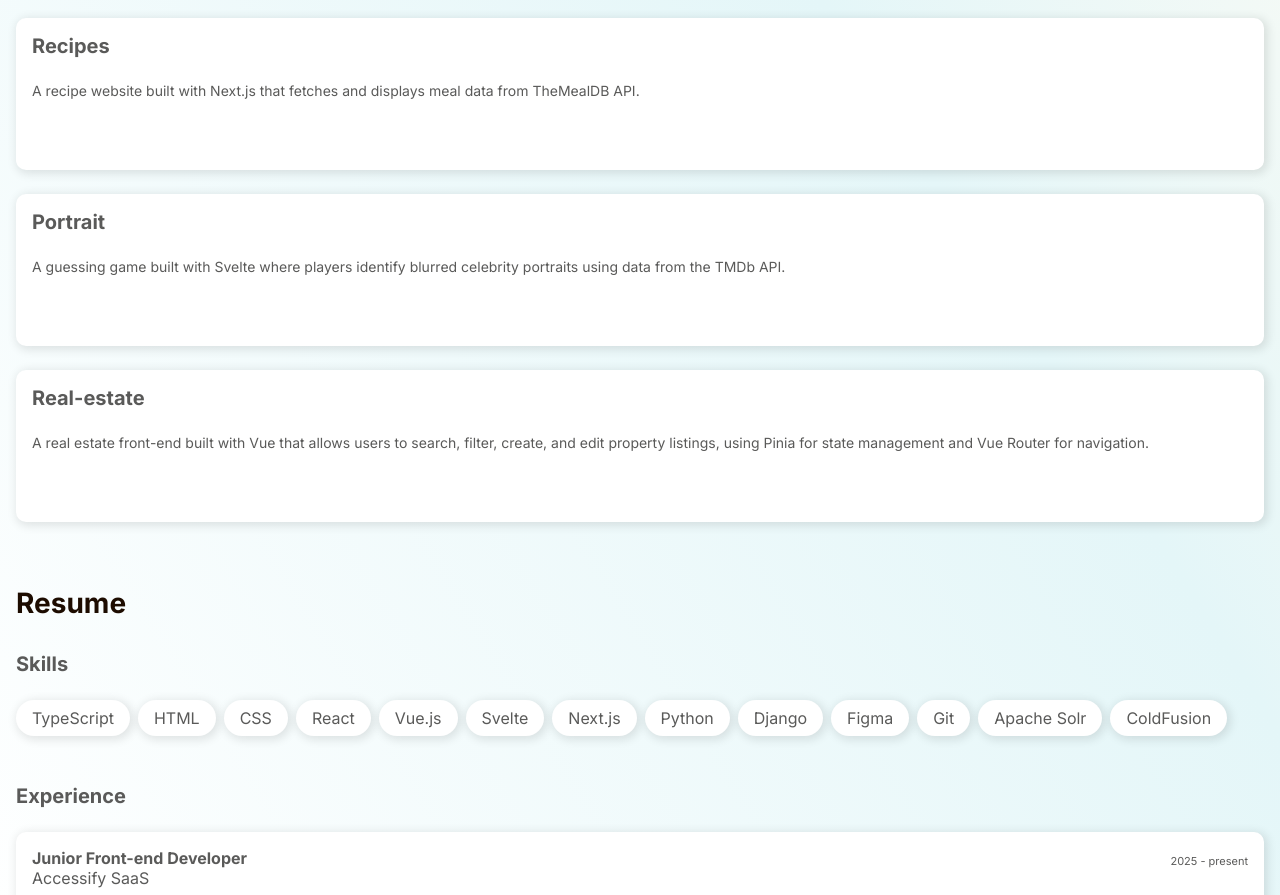
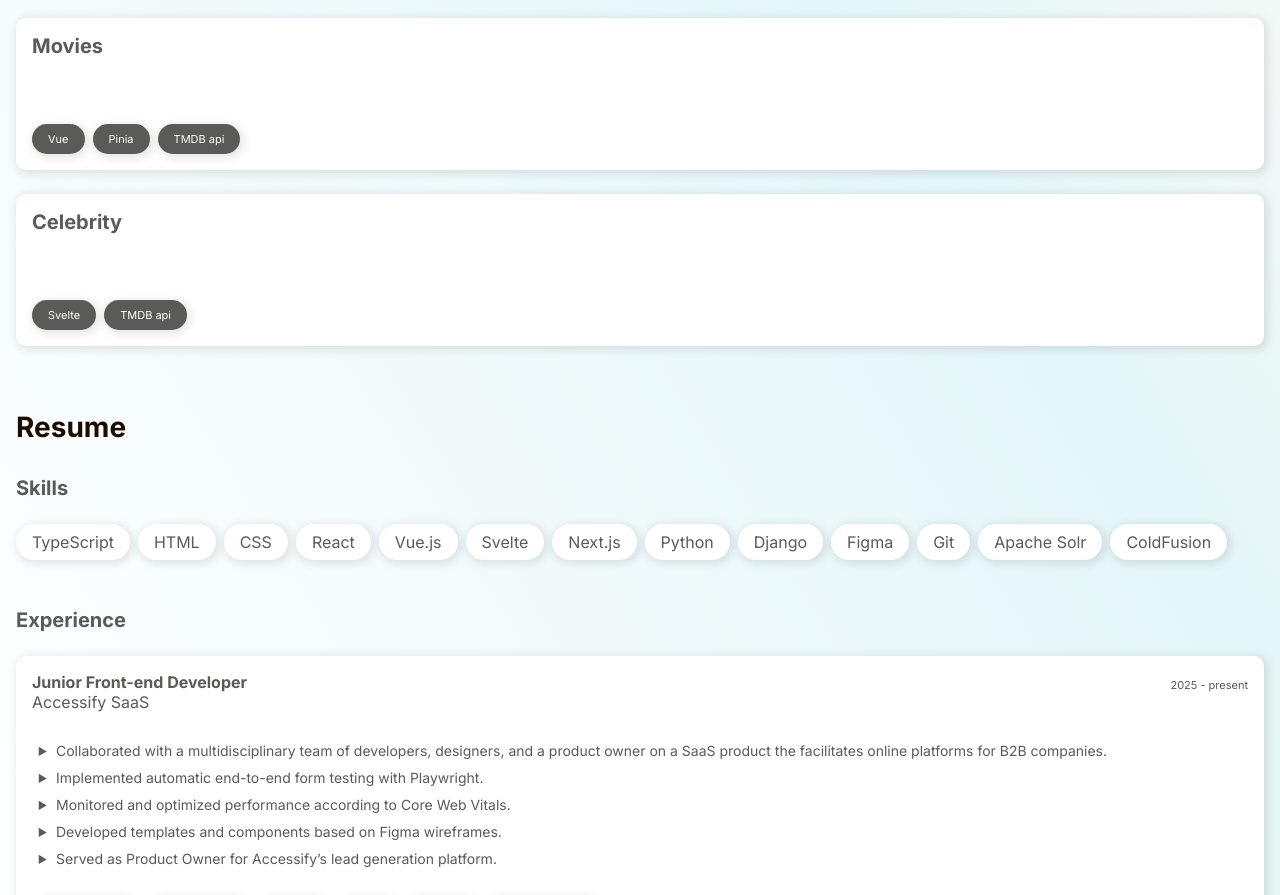
Before and after one commit to crvdam/portfolio_v3, a React (Vite) app in the folder portfolio_v3/: page / in a window 1280 px wide. Shown: the part 600-1495 px from the top of the page. Built offline with nearby package versions, Linux system fonts and the light colour scheme.

Commit message:
added projects

```diff
--- a/portfolio_v3/src/Main/Main.css
+++ b/portfolio_v3/src/Main/Main.css
@@ -44,6 +44,20 @@ h1 {
 
 .project {
   min-height: 120px;
+  position: relative;
+
+  a {
+    position: absolute;
+    top: 0;
+    left: 0;
+    right: 0;
+    bottom: 0;
+    padding: 1rem;
+    display: flex;
+    flex-direction: column;
+    justify-content: space-between;
+    text-decoration: none;
+  }
 }
 
 .resume-subcategory {
@@ -63,6 +77,11 @@ h1 {
   box-shadow: var(--box-shadow);
 }
 
+.skill.light {
+  background-color: var(--clr-text);
+  color: var(--bg-secondary);
+}
+
 .function-wrapper {
   display: flex;
   justify-content: space-between;
--- a/portfolio_v3/src/Main/Main.tsx
+++ b/portfolio_v3/src/Main/Main.tsx
@@ -17,26 +17,25 @@ function Main() {
         <h2 className="section-title">Projects</h2>
         <ul className="tile-list">
           <li className="tile project">
-            <h3>Recipes</h3>
-            <p className="text-small">
-              A recipe website built with Next.js that fetches and displays meal
-              data from TheMealDB API.
-            </p>
+            <a href="https://movies.casparvandam.com">
+              <h3>Movies</h3>
+
+              <ul className="skill-list">
+                <li className="skill light text-tiny">Vue</li>
+                <li className="skill light text-tiny">Pinia</li>
+                <li className="skill light text-tiny">TMDB api</li>
+              </ul>
+            </a>
           </li>
           <li className="tile project">
-            <h3>Portrait</h3>
-            <p className="text-small">
-              A guessing game built with Svelte where players identify blurred
-              celebrity portraits using data from the TMDb API.
-            </p>
-          </li>
-          <li className="tile project">
-            <h3>Real-estate</h3>
-            <p className="text-small">
-              A real estate front-end built with Vue that allows users to
-              search, filter, create, and edit property listings, using Pinia
-              for state management and Vue Router for navigation.
-            </p>
+            <a href="https://celebrity.casparvandam.com">
+              <h3>Celebrity</h3>
+
+              <ul className="skill-list">
+                <li className="skill light text-tiny">Svelte</li>
+                <li className="skill light text-tiny">TMDB api</li>
+              </ul>
+            </a>
           </li>
         </ul>
       </section>
@@ -95,12 +94,12 @@ function Main() {
               <br></br>
             </ul>
             <ul className="skill-list">
-              <li className="skill">ColdFusion</li>
-              <li className="skill">JavaScript</li>
-              <li className="skill">HTML</li>
-              <li className="skill">CSS</li>
-              <li className="skill">Figma</li>
-              <li className="skill">Apache Solr</li>
+              <li className="skill light text-small">ColdFusion</li>
+              <li className="skill light text-small">JavaScript</li>
+              <li className="skill light text-small">HTML</li>
+              <li className="skill light text-small">CSS</li>
+              <li className="skill light text-small">Figma</li>
+              <li className="skill light text-small">Apache Solr</li>
             </ul>
           </div>
         </div>
--- a/portfolio_v3/src/index.css
+++ b/portfolio_v3/src/index.css
@@ -82,3 +82,7 @@ button {
   background-color: unset;
   cursor: pointer;
 }
+
+a:visited {
+  color: inherit;
+}
```
